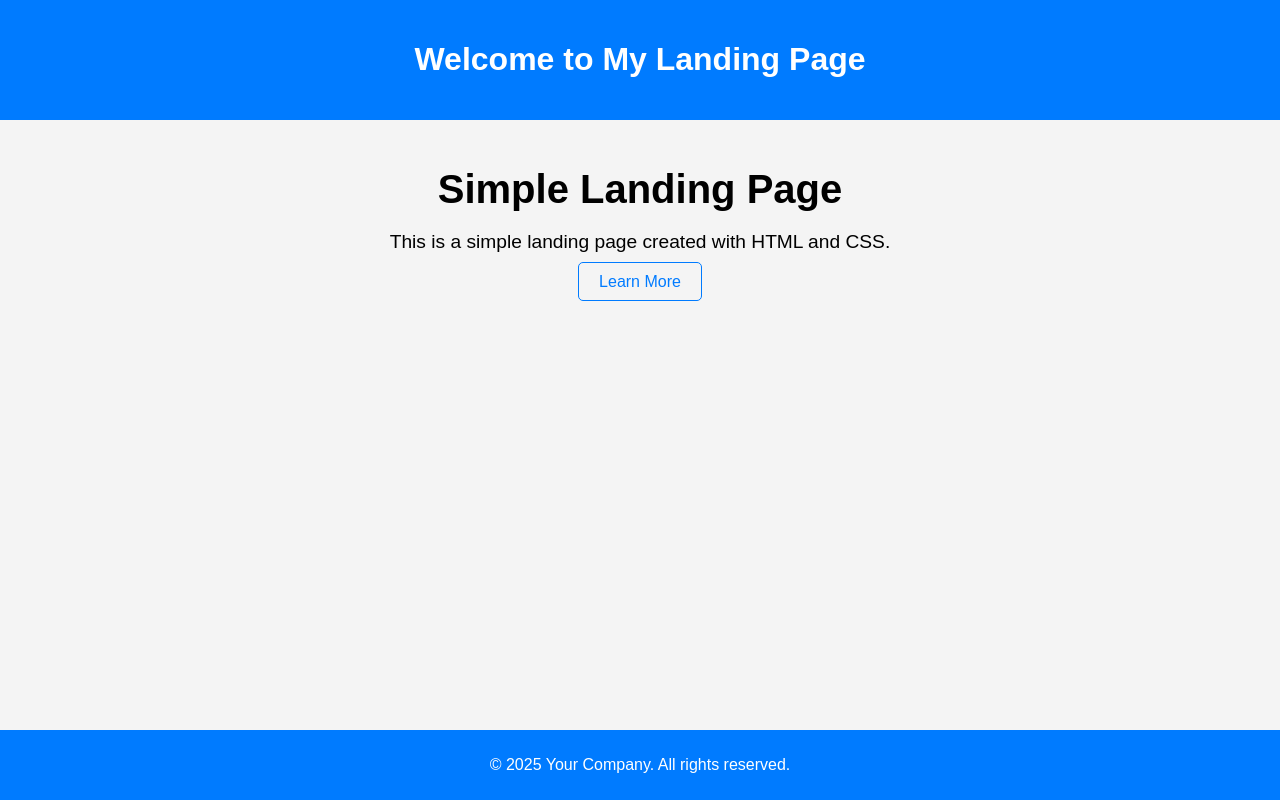
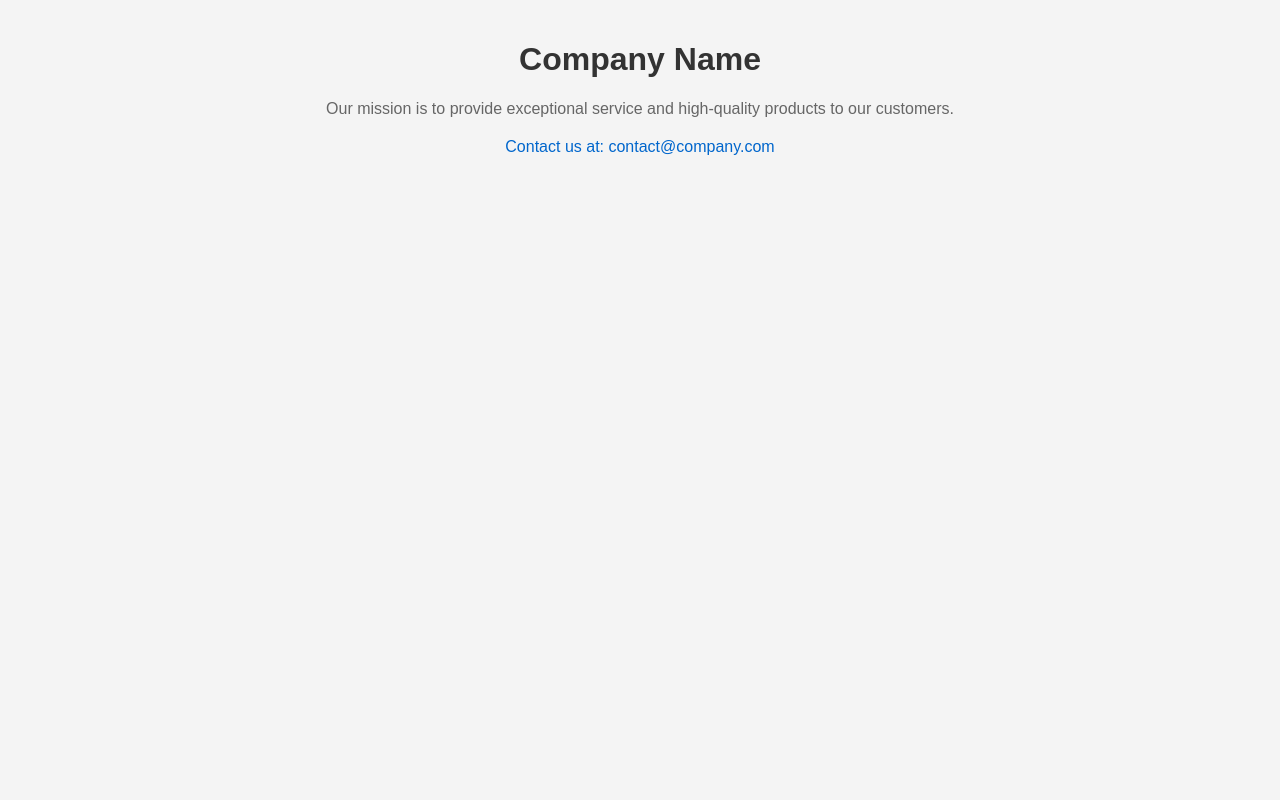
Before and after one commit to danielsavory/swoosh.com, a plain HTML site: page index.html in a window 1280 px wide. Drawn offline with Linux system fonts and the light colour scheme.

Commit message:
Update index.html
Changed to Company Landing Page

```diff
--- a/index.html
+++ b/index.html
@@ -3,71 +3,35 @@
 <head>
     <meta charset="UTF-8">
     <meta name="viewport" content="width=device-width, initial-scale=1.0">
-    <title>Landing Page</title>
+    <title>Company Landing Page</title>
     <style>
         body {
             font-family: Arial, sans-serif;
+            text-align: center;
             margin: 0;
             padding: 0;
-            display: flex;
-            flex-direction: column;
-            align-items: center;
-            justify-content: center;
-            height: 100vh;
             background-color: #f4f4f4;
         }
-        header {
-            background-color: #007bff;
-            color: white;
+        .container {
             padding: 20px;
-            width: 100%;
-            text-align: center;
         }
-        .content {
-            text-align: center;
-            margin: 20px;
+        h1 {
+            color: #333;
         }
-        .content h1 {
-            font-size: 2.5em;
-            margin-bottom: 10px;
+        p {
+            color: #666;
         }
-        .content p {
-            font-size: 1.2em;
-            margin-bottom: 20px;
-        }
-        .content a {
-            text-decoration: none;
-            color: #007bff;
-            border: 1px solid #007bff;
-            padding: 10px 20px;
-            border-radius: 5px;
-            transition: background-color 0.3s, color 0.3s;
-        }
-        .content a:hover {
-            background-color: #007bff;
-            color: white;
-        }
-        footer {
-            margin-top: auto;
-            padding: 10px;
-            background-color: #007bff;
-            color: white;
-            width: 100%;
-            text-align: center;
+        .contact {
+            margin-top: 20px;
+            color: #0066cc;
         }
     </style>
 </head>
 <body>
-    <header>
-        <h1>Welcome to My Landing Page</h1>
-    </header>
-    <div class="content">
-        <h1>Simple Landing Page</h1>
-        <p>This is a simple landing page created with HTML and CSS.</p>
-        <a href="#">Learn More</a>
+    <div class="container">
+        <h1>Company Name</h1>
+        <p>Our mission is to provide exceptional service and high-quality products to our customers.</p>
+        <p class="contact">Contact us at: contact@company.com</p>
     </div>
-    <footer>
-        <p>&copy; 2025 Your Company. All rights reserved.</p>
-    </footer>
 </body>
 </html>
```
